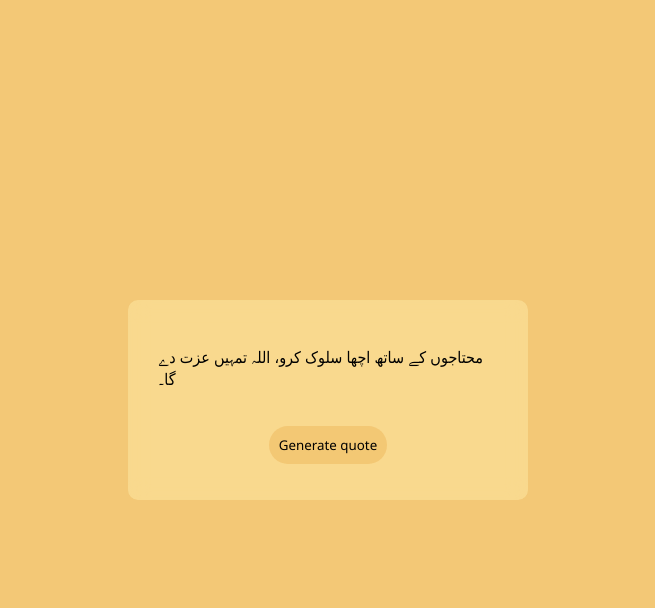
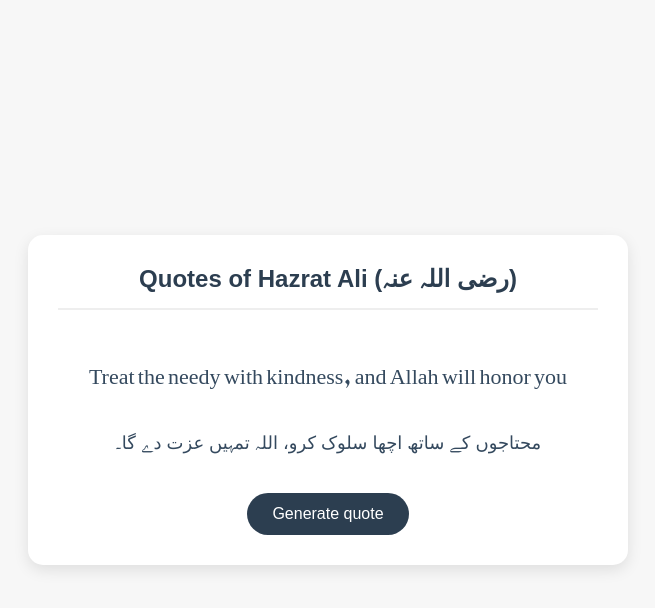
Before and after one commit to saad-rao/JS-Projects, a plain HTML site: page random quotes application/index.html in a window 1280 px wide. Both pictures are taken after a click on the button "Generate quote". Shown: the whole page, without its empty margins (312-967 px from the left). Drawn offline with Linux system fonts and the light colour scheme.

Commit message:
Updated files with new changes

```diff
--- a/random quotes application/index.html
+++ b/random quotes application/index.html
@@ -10,6 +10,8 @@
     <div class="box">
       <div class="quote-wrapper">
         <p id="quote">Quotes of Hazrat Ali (رضی اللہ عنہ)</p>
+        <div id="quote-urdu"></div>
+        <div id="quote-english"></div>
       </div>
 
       <button onclick="randomQuote();">Generate quote</button>
--- a/random quotes application/index.js
+++ b/random quotes application/index.js
@@ -1,21 +1,66 @@
 function randomQuote() {
   let randomQuotesOfHazratAli = [
-    "علم دولت سے بہتر ہے، کیونکہ علم تمہاری حفاظت کرتا ہے اور دولت کی تمہیں حفاظت کرنی پڑتی ہے۔",
-    "خاموشی حکمت کا لباس ہے۔",
-    "سب سے بڑا گناہ وہ ہے جو کرنے والے کی نظر میں چھوٹا ہو۔",
-    "جو شخص اپنی اصلاح کرے گا، اللہ اس کے حالات بہتر کرے گا۔",
-    "صبر ایمان کا لباس ہے۔",
-    "دنیا کی محبت تمام گناہوں کی جڑ ہے۔",
-    "دشمن پر قابو پانے کا بہترین طریقہ یہ ہے کہ اسے معاف کر دو۔",
-    "جو شخص نصیحت کو قبول کرتا ہے، وہ کامیاب ہوتا ہے۔",
-    "عقل مند وہ ہے جو اپنے عیبوں پر نظر رکھے، نہ کہ دوسروں کے عیبوں پر۔",
-    "علم تمہیں اونچا کرتا ہے، نہ کہ مال۔",
-    "دوسروں کے ساتھ وہی سلوک کرو جو تم اپنے لیے پسند کرتے ہو۔",
-    "لوگوں کے ساتھ نرمی سے پیش آؤ کیونکہ سختی دلوں کو دور کر دیتی ہے۔",
-    "محتاجوں کے ساتھ اچھا سلوک کرو، اللہ تمہیں عزت دے گا۔",
-    "ہر شخص کی قیمت اس کے علم اور عمل سے ہے۔",
-    "سب سے اچھا عمل وہ ہے جو نیت کی پاکیزگی کے ساتھ کیا جائے۔",
-  ];
+      {
+        urdu: "علم دولت سے بہتر ہے، کیونکہ علم تمہاری حفاظت کرتا ہے اور دولت کی تمہیں حفاظت کرنی پڑتی ہے۔",
+        english: "Knowledge is better than wealth because knowledge protects you, while you have to protect wealth"
+      },
+      {
+        urdu: "خاموشی حکمت کا لباس ہے۔",
+        english: "Silence is the garment of wisdom"
+      },
+      {
+        urdu: "سب سے بڑا گناہ وہ ہے جو کرنے والے کی نظر میں چھوٹا ہو۔",
+        english: "The greatest sin is the one that seems small in the eyes of the doer"
+      },
+      {
+        urdu: "جو شخص اپنی اصلاح کرے گا، اللہ اس کے حالات بہتر کرے گا۔",
+        english: "Whoever reforms himself, Allah will improve his condition"
+      },
+      {
+        urdu: "صبر ایمان کا لباس ہے۔",
+        english: "Patience is the garment of faith"
+      },
+      {
+        urdu: "دنیا کی محبت تمام گناہوں کی جڑ ہے۔",
+        english: "Love of the world is the root of all sins"
+      },
+      {
+        urdu: "دشمن پر قابو پانے کا بہترین طریقہ یہ ہے کہ اسے معاف کر دو۔",
+        english: "The best way to overcome your enemy is to forgive him"
+      },
+      {
+        urdu: "جو شخص نصیحت کو قبول کرتا ہے، وہ کامیاب ہوتا ہے۔",
+        english: "Whoever accepts advice becomes successful"
+      },
+      {
+        urdu: "عقل مند وہ ہے جو اپنے عیبوں پر نظر رکھے، نہ کہ دوسروں کے عیبوں پر۔",
+        english: "The wise one is he who focuses on his own faults, not the faults of others"
+      },
+      {
+        urdu: "علم تمہیں اونچا کرتا ہے، نہ کہ مال۔",
+        english: "Knowledge elevates you, not wealth"
+      },
+      {
+        urdu: "دوسروں کے ساتھ وہی سلوک کرو جو تم اپنے لیے پسند کرتے ہو۔",
+        english: "Treat others the way you want to be treated"
+      },
+      {
+        urdu: "لوگوں کے ساتھ نرمی سے پیش آؤ کیونکہ سختی دلوں کو دور کر دیتی ہے۔",
+        english: "Be gentle with people because harshness drives hearts away"
+      },
+      {
+        urdu: "محتاجوں کے ساتھ اچھا سلوک کرو، اللہ تمہیں عزت دے گا۔",
+        english: "Treat the needy with kindness, and Allah will honor you"
+      },
+      {
+        urdu: "ہر شخص کی قیمت اس کے علم اور عمل سے ہے۔",
+        english: "The worth of every person is based on his knowledge and actions"
+      },
+      {
+        urdu: "سب سے اچھا عمل وہ ہے جو نیت کی پاکیزگی کے ساتھ کیا جائے۔",
+        english: "The best deed is the one done with pure intentions"
+      }
+    ];
 
   let generateIndex = Math.random() * randomQuotesOfHazratAli.length;
 
@@ -27,8 +72,9 @@ function randomQuote() {
 
   let quoteDisplay = randomQuotesOfHazratAli[roundTheIndex];
 
-  console.log(quoteDisplay);
+  // console.log(quoteDisplay);
 
-  let quote = document.querySelector("#quote");
-  quote.innerHTML = quoteDisplay;
+
+  document.getElementById('quote-urdu').innerText = quoteDisplay.english
+  document.getElementById('quote-english').innerText=quoteDisplay.urdu
 }
--- a/random quotes application/style.css
+++ b/random quotes application/style.css
@@ -1,43 +1,91 @@
+
 * {
   margin: 0;
   padding: 0;
   box-sizing: border-box;
-  font-family: "Segoe UI", Tahoma, Geneva, Verdana, sans-serif;
 }
 
 body {
-  background-color: #f3c774fa;
   display: flex;
   justify-content: center;
   align-items: center;
-  height: 100vh;
+  min-height: 100vh;
+  background-color: #f5f5f5c5;
+  font-family: Arial, sans-serif;
 }
 
 .box {
-  width: 400px;
-  height: 200px;
-  background-color: #ffeaa77d;
-  display: flex;
-  justify-content: center;
-  align-items: center;
-  flex-direction: column;
-  gap: 10px;
-  backdrop-filter: blur(10px);
-  padding: 20px;
-  border-radius: 10px;
-}
-
-.box button {
-  background-color: #f3c774fa;
-  outline: none;
-  padding: 10px 10px;
-  border: none;
-  cursor: pointer;
-  border-radius: 20px;
-  color: black;
+  background-color: white;
+  border-radius: 15px;
+  box-shadow: 0 5px 15px rgba(0, 0, 0, 0.1);
+  padding: 30px;
+  width: 90%;
+  max-width: 600px;
+  text-align: center;
 }
 
 .quote-wrapper {
-  padding: 10px 10px;
-  min-height: 80px;
+  margin-bottom: 25px;
 }
+
+#quote {
+  font-size: 24px;
+  font-weight: bold;
+  color: #2c3e50;
+  margin-bottom: 30px;
+  padding-bottom: 15px;
+  border-bottom: 2px solid #eee;
+}
+
+#quote-urdu {
+  font-size: 22px;
+  line-height: 1.8;
+  margin-bottom: 20px;
+  color: #34495e;
+  direction: rtl;
+  font-family: 'Noto Nastaliq Urdu', serif;
+  padding: 10px;
+}
+
+#quote-english {
+  font-size: 18px;
+  line-height: 1.6;
+  color: #34495e;
+  margin-bottom: 20px;
+  padding: 10px;
+}
+
+button {
+  background-color: #2c3e50;
+  color: white;
+  border: none;
+  padding: 12px 25px;
+  border-radius: 25px;
+  font-size: 16px;
+  cursor: pointer;
+  transition: background-color 0.3s ease;
+}
+
+button:hover {
+  background-color: #34495e;
+}
+
+/* Responsive design */
+@media (max-width: 480px) {
+  .box {
+      width: 95%;
+      padding: 20px;
+  }
+
+  #quote {
+      font-size: 20px;
+  }
+
+  #quote-urdu {
+      font-size: 18px;
+  }
+
+  #quote-english {
+      font-size: 16px;
+  }
+}
```
